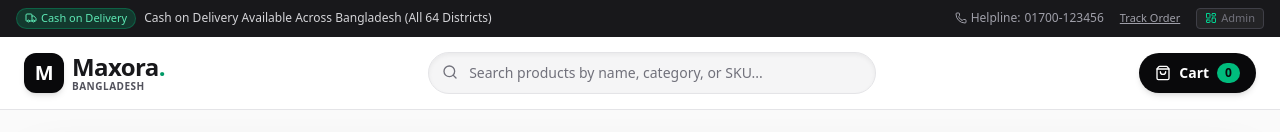
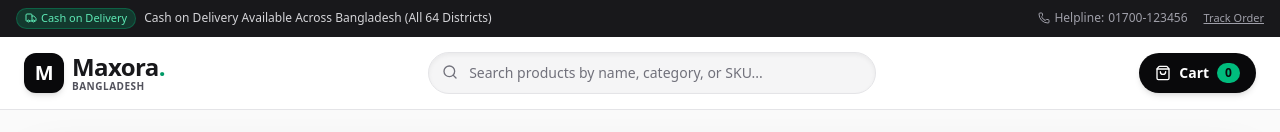
Before and after one commit to Maxora-Shop/maxora-store, a React (Vite) app: page / in a window 1280 px wide. Shown: the top 132 px of the page. Built offline with nearby package versions, Linux system fonts and the light colour scheme; no server answers.

Commit message:
refactor: remove admin dashboard link from navbar
Remove the admin entry point from the main store navigation to restrict direct UI access for public users.

```diff
--- a/src/App.tsx
+++ b/src/App.tsx
@@ -216,10 +216,6 @@ export default function App() {
         onOpenTracker={() => setIsTrackerOpen(true)}
         searchQuery={searchQuery}
         onSearchChange={setSearchQuery}
-        onOpenAdmin={() => {
-          setActiveView('admin');
-          window.history.pushState(null, '', '/admin');
-        }}
       />
 
       {/* Main Content Area */}
--- a/src/components/Navbar.tsx
+++ b/src/components/Navbar.tsx
@@ -1,5 +1,5 @@
 import React, { useState } from 'react';
-import { ShoppingBag, Search, ShieldCheck, Truck, Phone, LayoutDashboard, Store } from 'lucide-react';
+import { ShoppingBag, Search, Truck, Phone } from 'lucide-react';
 import { StoreSettings } from '../types';
 
 interface NavbarProps {
@@ -9,7 +9,6 @@ interface NavbarProps {
   onOpenTracker: () => void;
   searchQuery: string;
   onSearchChange: (q: string) => void;
-  onOpenAdmin?: () => void;
 }
 
 export const Navbar: React.FC<NavbarProps> = ({
@@ -19,7 +18,6 @@ export const Navbar: React.FC<NavbarProps> = ({
   onOpenTracker,
   searchQuery,
   onSearchChange,
-  onOpenAdmin,
 }) => {
   const [mobileSearchOpen, setMobileSearchOpen] = useState(false);
 
@@ -58,15 +56,6 @@ export const Navbar: React.FC<NavbarProps> = ({
             >
               Track Order
             </button>
-            {onOpenAdmin && (
-              <button
-                onClick={onOpenAdmin}
-                className="text-zinc-500 hover:text-emerald-400 transition-colors font-medium text-[11px] cursor-pointer flex items-center gap-1 bg-zinc-800/80 px-2 py-0.5 rounded border border-zinc-700"
-              >
-                <LayoutDashboard className="w-3 h-3 text-emerald-400" />
-                <span>Admin</span>
-              </button>
-            )}
           </div>
         </div>
       </div>
```
